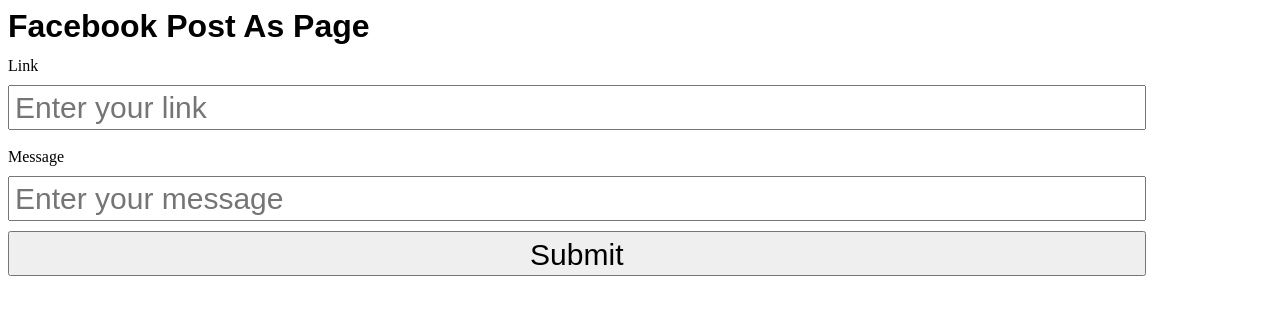
After one commit to resheilA/Autopost, a PHP site: page /message.php in a window 1280 px wide. The commit adds this page. Shown: the top 315 px of the page. Run offline with PHP 8.4, Linux system fonts and the light colour scheme.

Commit message:
Everything in place for manual post
Filling up form for posting on facebook as a page.

```diff
--- /dev/null
+++ b/message.php
@@ -0,0 +1,61 @@
+<?php
+session_start();
+
+if($_POST)
+{
+$page_access_token = $_SESSION['page_access_token'];
+$page_id = $_SESSION['pageid'];
+
+$data['link'] = $_POST['link'];
+$data['message'] = $_POST['message'];
+
+$data['access_token'] = $_SESSION['page_access_token'];
+$post_url = 'https://graph.facebook.com/'.$page_id.'/feed';
+
+$ch = curl_init();
+curl_setopt($ch, CURLOPT_URL, $post_url);
+curl_setopt($ch, CURLOPT_POST, 1);
+curl_setopt($ch, CURLOPT_POSTFIELDS, $data);
+curl_setopt($ch, CURLOPT_RETURNTRANSFER, 1);
+$return = curl_exec($ch);
+curl_close($ch);
+
+}
+
+?>
+<style>
+
+input[type=text]
+{
+	margin-top:10px;
+	height:45px;
+	font-size: 30px;
+	width:90%;
+	padding:5px;
+}
+
+input[type=submit]
+{
+	margin-top:10px;
+	height:45px;
+	font-size: 30px;
+	width:90%;
+	padding:5px;
+}
+
+h1
+{
+font-family:arial;
+height:10px;
+}
+
+</style>
+<h1>Facebook Post As Page</h1>
+<form method='post'>
+<br>Link<br>
+<input type='text' name='link' placeholder='Enter your link'><br>
+<br>Message<br>
+<input type='text' name='message' placeholder='Enter your message'><br>
+<input type='submit'>
+
+</form>
```
Also changed, not shown: index.php (+24 -6 lines).
